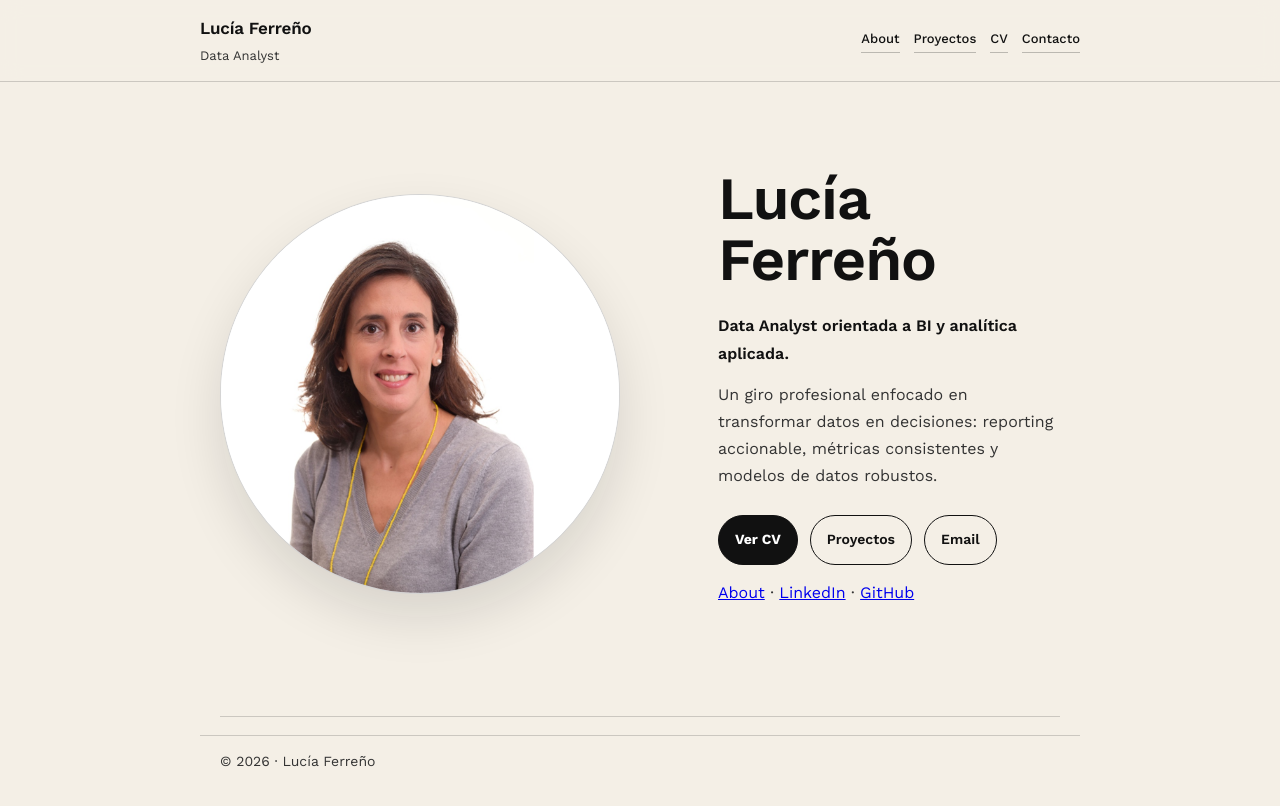
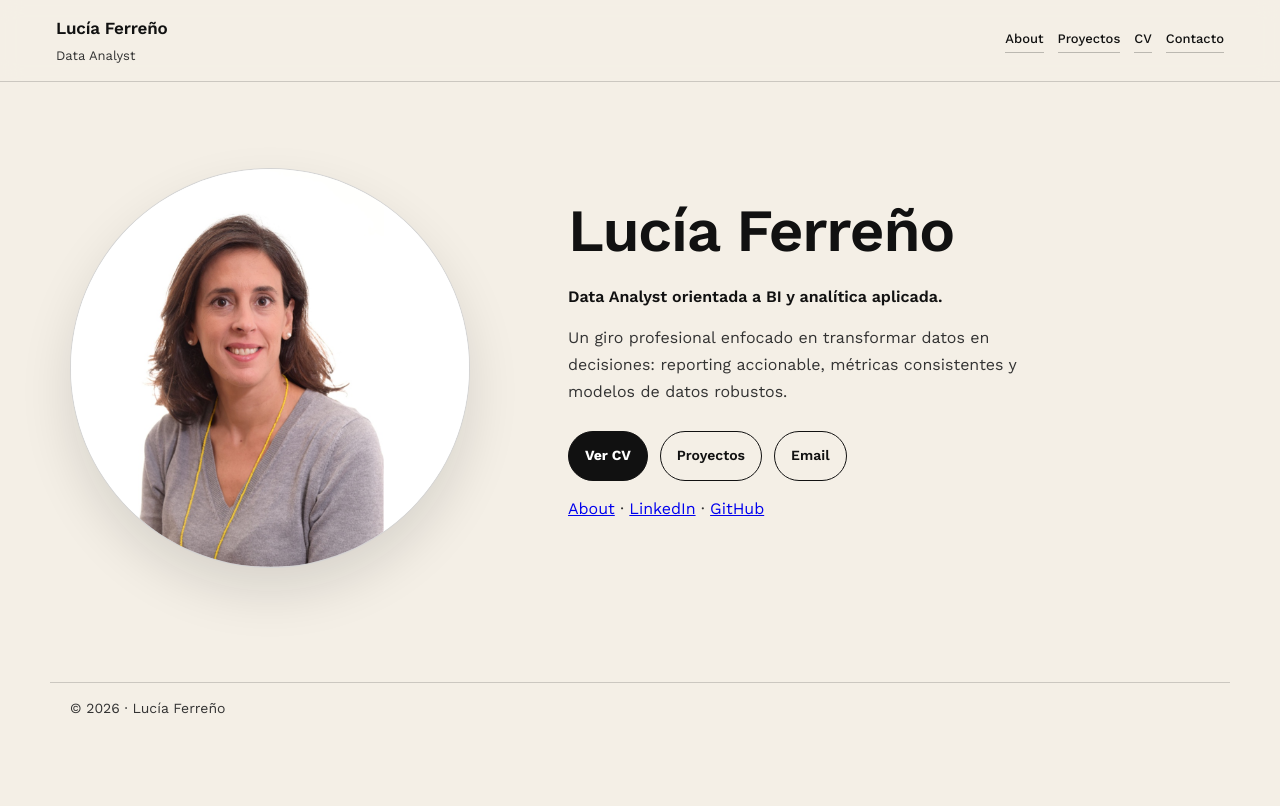
Before and after one commit to lucia-ferreno-pico/Portfolio, a Jekyll site: the page built from index.md, in a window 1280 px wide. Shown: the top 806 px of the page. Built offline with Jekyll 4.4.1, drawn with Linux system fonts in a browser that asks for light colours.

Commit message:
Update main.css

```diff
--- a/assets/css/main.css
+++ b/assets/css/main.css
@@ -9,7 +9,9 @@
   --btn: #111111;
   --btnHover: #0b0b0b;
   --radius: 18px;
-  --max: 880px;
+
+  /* Más ancho global para que el H1 no rompa */
+  --max: 1180px;
 }
 
 /* Reset */
@@ -29,6 +31,13 @@ body{
   max-width: var(--max);
   margin: 0 auto;
   padding: 0 20px;
+}
+
+/* Header más “full width” (más aire a los lados, como Dalya) */
+.site-header .container{
+  max-width: 100%;
+  padding-left: 56px;
+  padding-right: 56px;
 }
 
 /* Header / Nav */
@@ -59,7 +68,7 @@ body{
 
 .brand__name{
   font-family: "Work Sans", ui-sans-serif, system-ui, -apple-system, "Segoe UI", Roboto, Helvetica, Arial, sans-serif;
-  font-weight: 600;          /* semibold */
+  font-weight: 600;
   letter-spacing: -0.01em;
   font-size: 17px;
 }
@@ -97,7 +106,7 @@ h1,h2,h3{
   letter-spacing: -0.02em;
 }
 
-h1{ font-weight: 600; }  /* semibold */
+h1{ font-weight: 600; }
 h2{ font-weight: 600; }
 h3{ font-weight: 600; }
 
@@ -134,11 +143,11 @@ p{
   font-weight: 400;
 }
 
+/* Hero */
 .hero{
   padding: 86px 0 96px;
-  border-bottom: 1px solid var(--border);
+  border-bottom: none; /* evita doble línea con el footer */
 }
-
 
 .hero-grid{
   display:grid;
@@ -146,7 +155,6 @@ p{
   gap: 78px;
   align-items:center;
 }
-
 
 .hero-copy{
   max-width: 46ch;
@@ -162,12 +170,16 @@ p{
   box-shadow: 0 24px 52px rgba(17,17,17,.12);
 }
 
-
 .hero h1{
   font-size: 60px;
   line-height: 1.02;
   margin-bottom: 22px;
   font-weight: 600;
+}
+
+/* En escritorio: que el nombre no parta en dos líneas */
+@media (min-width: 900px){
+  .hero h1{ white-space: nowrap; }
 }
 
 .hero .subtitle{
@@ -264,7 +276,7 @@ p{
   text-overflow: ellipsis;
 }
 
-
+/* Personal */
 .personal{
   display:grid;
   grid-template-columns: repeat(12, 1fr);
@@ -291,7 +303,7 @@ p{
   font-weight: 400;
 }
 
-
+/* Contact */
 .contact-line{
   display:flex;
   flex-wrap:wrap;
@@ -312,7 +324,7 @@ p{
   font-weight: 500;
 }
 
-
+/* Footer */
 .site-footer{ padding: 18px 0; }
 
 .footer-inner{
@@ -323,12 +335,19 @@ p{
   font-weight: 400;
 }
 
+/* Responsive */
+@media (max-width: 780px){
+  /* en móvil, el header vuelve al padding normal */
+  .site-header .container{
+    padding-left: 20px;
+    padding-right: 20px;
+  }
 
-@media (max-width: 780px){
   .hero{ padding: 46px 0 60px; }
   .hero-grid{ grid-template-columns: 1fr; gap: 22px; }
   .avatar{ width: 220px; height: 220px; }
   .hero h1{ font-size: 40px; }
+
   .card{ grid-column: span 12; }
   .personal .box{ grid-column: span 12; }
 }
```
